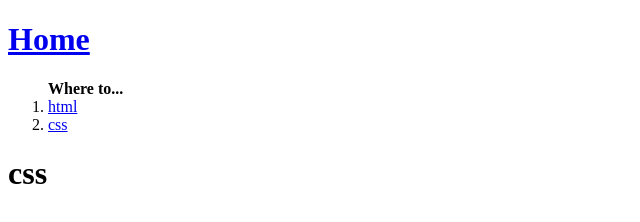
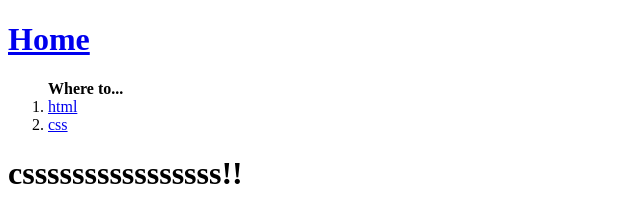
Before and after one commit to dornaole/My-Repository, a plain HTML site: page 2.html in a window 1280 px wide. Shown: the whole page, without its empty margins (0-640 px from the left). Drawn offline with Linux system fonts and the light colour scheme.

Commit message:
수정 테스트

```diff
--- a/2.html
+++ b/2.html
@@ -12,7 +12,7 @@
         <li><a href="1.html">html</a></li>
         <li><a href="2.html">css</a></li>
     </ol>
-    <p><h1>css</h1></p>
+    <p><h1>cssssssssssssssss!!</h1></p>
 
 
 </body>
```
Also changed, not shown: 1.html (+1 -1 lines).
